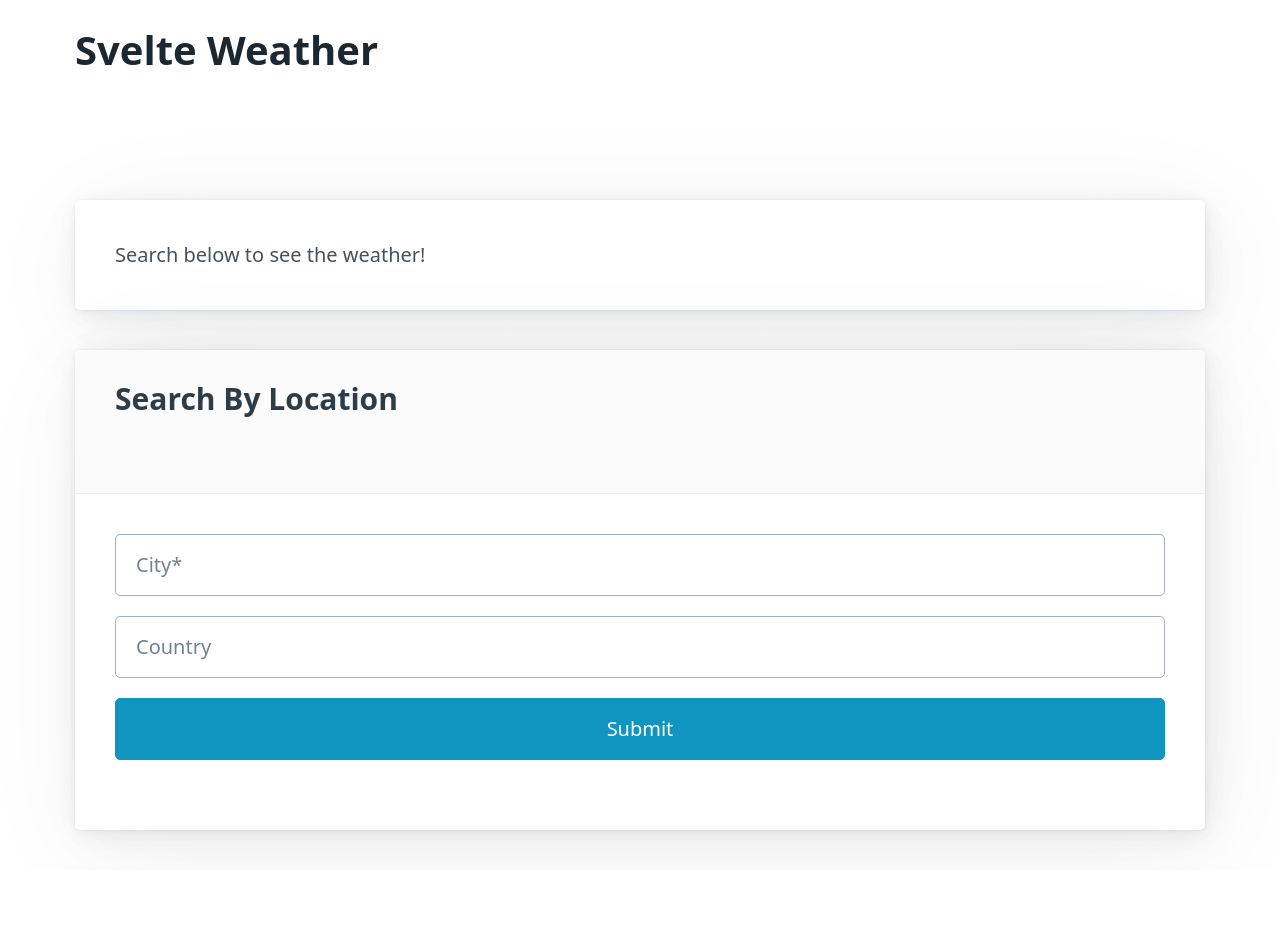
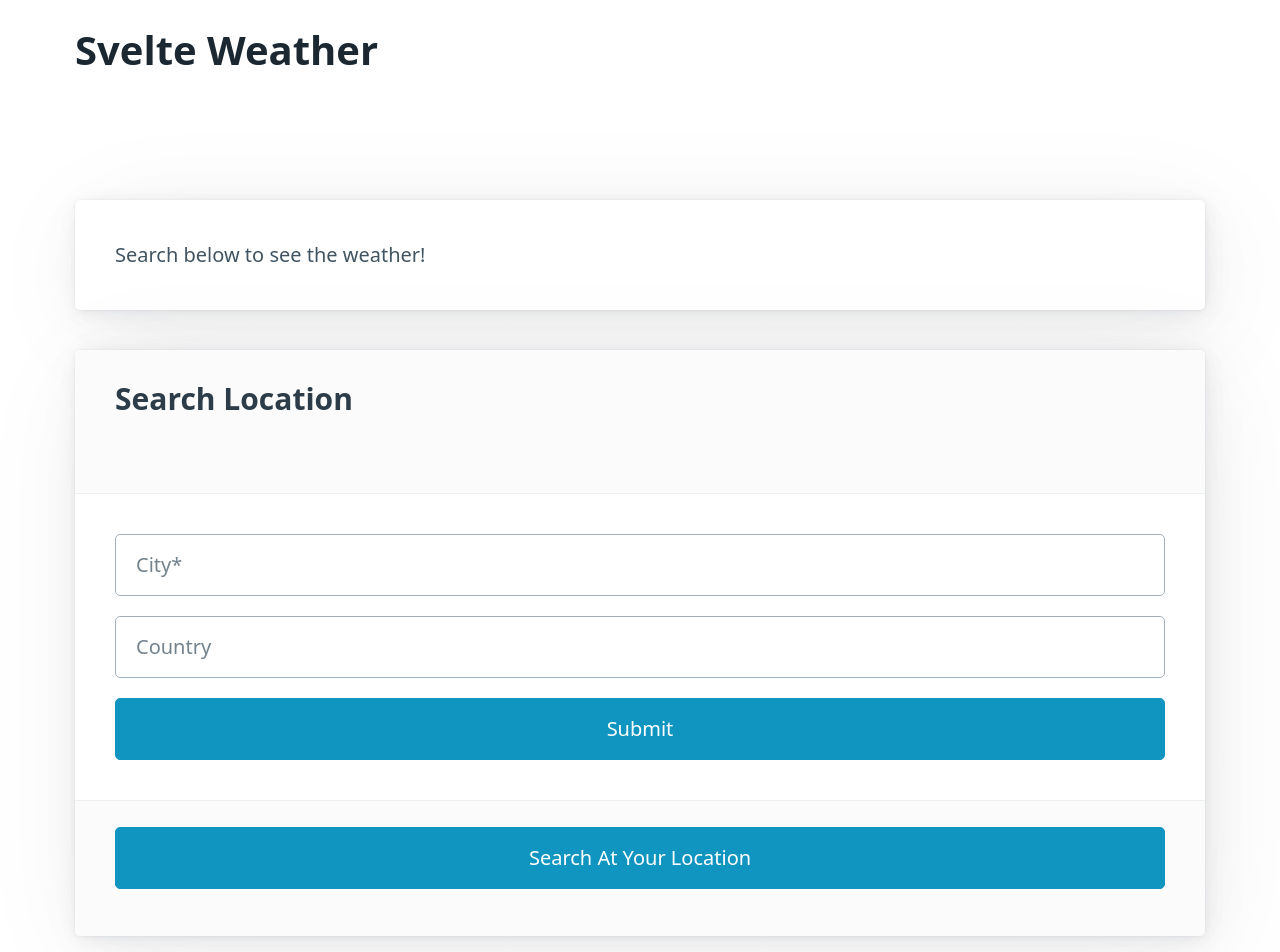
Before and after one commit to ben-rieth/weather, a SvelteKit app: page / in a window 1280 px wide. Shown: the top 952 px of the page. Before the commit the page ends 870 px from the top, so only its background shows below. Built offline with nearby package versions, Linux system fonts and the light colour scheme; no server answers.

Commit message:
Add search by user location button

```diff
--- a/src/routes/+page.svelte
+++ b/src/routes/+page.svelte
@@ -12,7 +12,7 @@
 
     const searchEndpoint = `${PUBLIC_URL}/api/weather/search`;
 
-    const onSubmit = async () => {
+    const searchLocation = async () => {
         status ='loading';
         try {
             const result = await axios.get(searchEndpoint, {
@@ -27,6 +27,12 @@
         } catch (err) {
             status = 'error';
         }
+    }
+
+    const userLocation = async () => {
+        status = 'loading';
+
+        status = 'success';
     }
 
 </script>
@@ -55,12 +61,15 @@
 
     <article>
         <header>
-            <h3>Search By Location</h3>
+            <h3>Search Location</h3>
         </header>
-        <form on:submit|preventDefault={onSubmit}>
+        <form on:submit|preventDefault={searchLocation}>
             <input type='text' name='city' bind:value={city} placeholder='City*' />
             <input type='text' name='country' bind:value={country} placeholder='Country'/>
             <button type='submit'>Submit</button>
         </form>
+        <footer>
+            <button on:click={userLocation}>Search At Your Location</button>
+        </footer>
     </article>
 </main>
```
